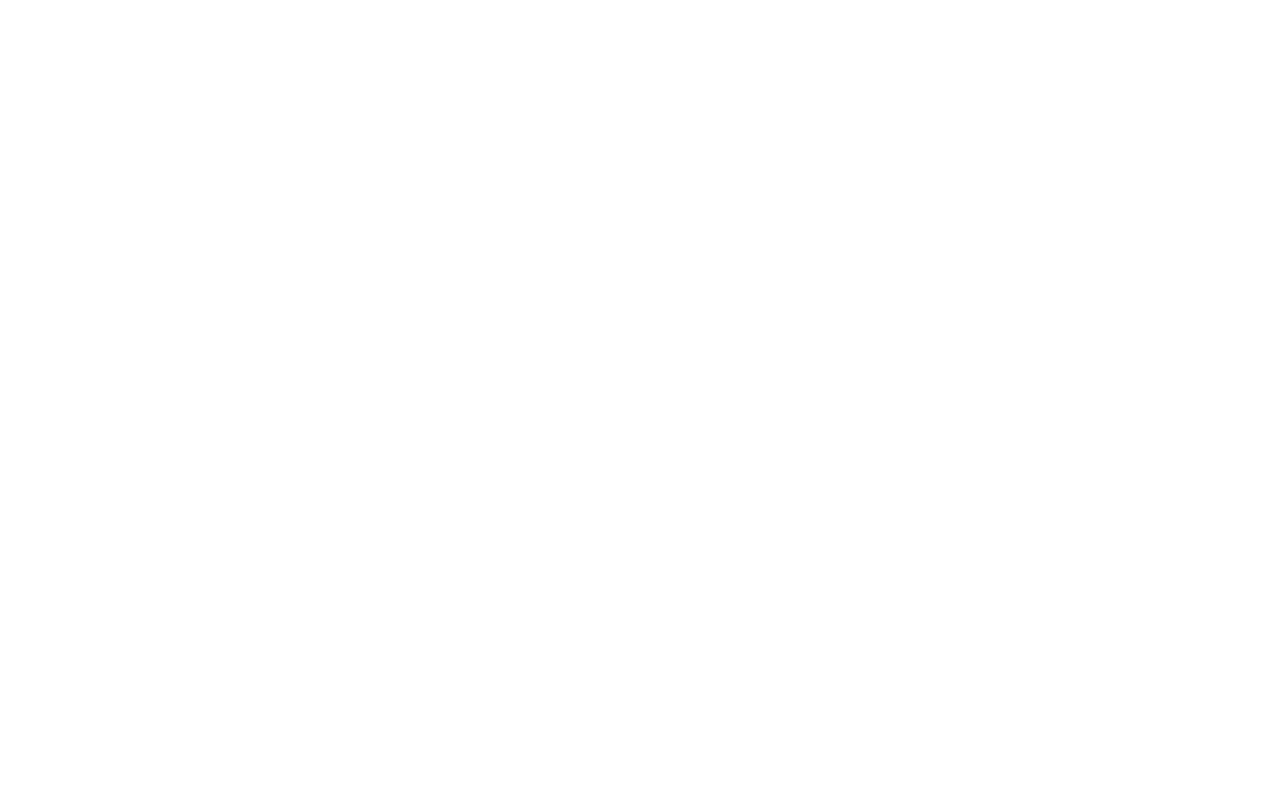
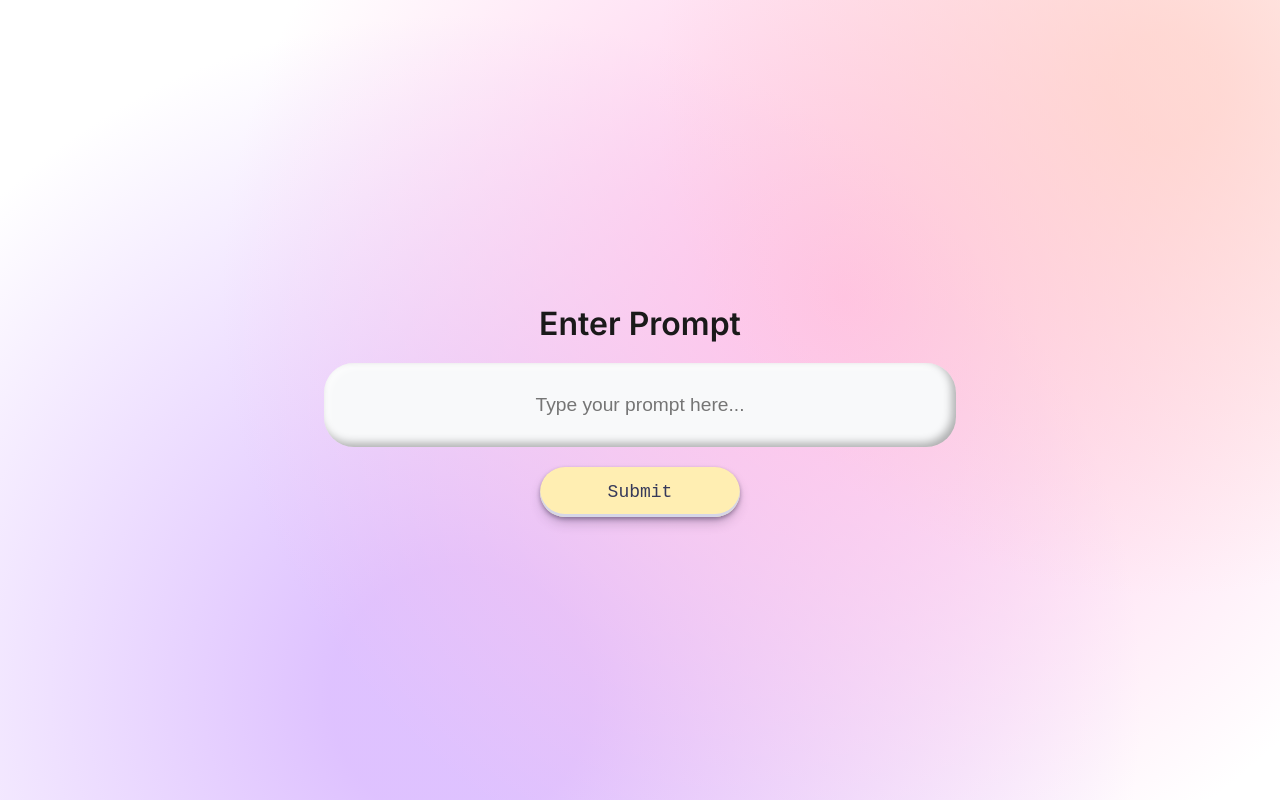
Before and after one commit to WindowsDotExe/HackED2025, a React (Create React App) app in the folder frontend/my-react-app/: page /prompt in a window 1280 px wide. Before the commit this address had no page. Built offline with nearby package versions, Linux system fonts and the light colour scheme.

Commit message:
made some more changes to css

```diff
--- a/frontend/my-react-app/src/App.jsx
+++ b/frontend/my-react-app/src/App.jsx
@@ -3,13 +3,15 @@
 import { BrowserRouter as Router, Route, Routes } from "react-router-dom";
 import LandingPage from './Pages/LandingPage';
 import ChatBot from './Pages/ChatBot';
+import Prompt from './Pages/Prompt';
 
 export default function App() {
   return (
     <Router>
       <Routes>
         <Route path="/" element={<LandingPage />} />
-        <Route path="/ChatBot" element={<ChatBot />} />
+        <Route path="/chatbot" element={<ChatBot />} />
+        <Route path="/prompt" element={<Prompt />} />
       </Routes>
     </Router>
   );
--- a/frontend/my-react-app/src/Pages/ChatBot.jsx
+++ b/frontend/my-react-app/src/Pages/ChatBot.jsx
@@ -5,7 +5,6 @@
 
 const ChatBot = () => {
   const [userInput, setUserInput] = useState("")
-  const [aiQuestion, setAiQuestion] = useState("")
   const [displayedQuestion, setDisplayedQuestion] = useState("")
   const [isTyping, setIsTyping] = useState(true)
   const [isSubmitted, setIsSubmitted] = useState(false)
@@ -21,7 +20,6 @@
   const fetchNextQuestion = async () => {
     setIsLoading(false) // Stop loading animation
     const newQuestion = "Tell me about a time when you solved a difficult problem."
-    setAiQuestion(newQuestion)
     setDisplayedQuestion("")
     setIsTyping(true)
     setUserInput("")
--- a/frontend/my-react-app/src/Pages/LandingPage.jsx
+++ b/frontend/my-react-app/src/Pages/LandingPage.jsx
@@ -53,9 +53,10 @@
           )}
         </div>
 
-        <Link to="/chatbot" className="interview-button rounded-box ">
-          Let's Interview!
-        </Link>
+        <Link to="/prompt" className="interview-button rounded-box ">
+  Let's Interview!
+</Link>
+
       </div>
     </div>
   )
--- /dev/null
+++ b/frontend/my-react-app/src/Pages/Prompt.jsx
@@ -0,0 +1,59 @@
+"use client"
+import "../Styles/Prompt.css"
+import { useState } from "react"
+
+const Prompt = () => {
+  const [prompt, setPrompt] = useState("")
+  const [loading, setLoading] = useState(false)
+
+  const handleSubmit = () => {
+    if (!prompt.trim()) return
+    setLoading(true)
+
+    // Simulate a short delay before navigating
+    setTimeout(() => {
+      window.location.href = "/chatbot"  // Redirect after animation
+    }, 2000)  // Adjust delay time as needed
+  }
+
+  return (
+    <div className="prompt-container">
+      <div className="moving-background"></div>
+
+      {/* Heading with transition effect */}
+      <h1 className="prompt-heading">Enter Prompt</h1>
+
+      {/* Large Search Bar Styled Input */}
+      <input
+        type="text"
+        className="prompt-input"
+        value={prompt}
+        onChange={(e) => setPrompt(e.target.value)}
+        placeholder="Type your prompt here..."
+        disabled={loading} // Disable input when loading
+      />
+
+      {/* Submit Button or Loading Animation */}
+      {!loading ? (
+        <button
+          className={`button-30 prompt-submit ${!prompt.trim() ? "disabled" : ""}`}
+          onClick={handleSubmit}
+          disabled={!prompt.trim()}
+        >
+          Submit
+        </button>
+      ) : (
+        <div className="loading-section">
+          <span className="loading-text">Building your questions</span>
+          <div className="loading-dots">
+            <span>.</span>
+            <span>.</span>
+            <span>.</span>
+          </div>
+        </div>
+      )}
+    </div>
+  )
+}
+
+export default Prompt
--- a/frontend/my-react-app/src/Styles/ChatBot.css
+++ b/frontend/my-react-app/src/Styles/ChatBot.css
@@ -135,13 +135,13 @@
     display: flex;
     justify-content: center;
     align-items: center;
-    gap: 12px;
+    gap: 10px;
     margin-top: 10px;
 }
 
 .dot {
-    width: 14px;
-    height: 14px;
+    width: 12px;
+    height: 12px;
     background-color: #1a1a1a;
     border-radius: 50%;
     animation: bounce 1.5s infinite ease-in-out;
--- /dev/null
+++ b/frontend/my-react-app/src/Styles/Prompt.css
@@ -0,0 +1,144 @@
+@import url("https://fonts.googleapis.com/css2?family=Inter:wght@400;500;600&display=swap");
+
+/* Main Layout & Background */
+.prompt-container {
+  min-height: 100vh;
+  display: flex;
+  flex-direction: column;
+  align-items: center;
+  justify-content: center;
+  position: relative;
+  overflow: hidden;
+  background-color: hsla(132, 0%, 100%, 1);
+  background-image: radial-gradient(circle at 91% 11%, hsla(13, 100%, 88%, 0.66) 4.038772213247173%, transparent 37.2265767974114%),
+                    radial-gradient(circle at 66% 37%, hsla(323, 100%, 88%, 1) 0%, transparent 63.33640956108327%),
+                    radial-gradient(circle at 36% 87%, hsla(268, 100%, 88%, 1) 12.107536057085522%, transparent 63.33640956108327%);
+  background-blend-mode: normal, normal, normal;
+}
+
+/* Heading with fade-in animation */
+.prompt-heading {
+  font-size: 2rem;
+  font-weight: bold;
+  color: #1a1a1a;
+  text-align: center;
+  margin-bottom: 20px;
+  opacity: 0;
+  transform: translateY(-20px);
+  animation: fadeIn 0.8s ease-in-out forwards;
+}
+
+@keyframes fadeIn {
+  0% {
+    opacity: 0;
+    transform: translateY(-20px);
+  }
+  100% {
+    opacity: 1;
+    transform: translateY(0);
+  }
+}
+
+/* Large Search Bar Input */
+.prompt-input {
+  width: 100%;
+  max-width: 600px;
+  height: 60px;
+  padding: 12px 16px;
+  font-size: 1.2rem;
+  border: none;
+  border-radius: 30px;
+  background: #f8f9fa;
+  color: #2C2F33;
+  box-shadow: inset -4px -4px 8px rgba(0, 0, 0, 0.3),
+              inset 4px 4px 8px rgba(255, 255, 255, 0.7);
+  outline: none;
+  transition: all 0.3s ease-in-out;
+  text-align: center;
+}
+
+/* Focus effect */
+.prompt-input:focus {
+  transform: scale(1.03);
+  box-shadow: inset -2px -2px 4px rgba(0, 0, 0, 0.3),
+              inset 2px 2px 4px rgba(255, 255, 255, 0.7);
+}
+
+/* Submit Button */
+.prompt-submit {
+  margin-top: 20px;
+  background-color: #ffeeb2;
+  width: 200px;
+  height: 50px;
+  font-size: 18px;
+  border-radius: 30px;
+  cursor: pointer;
+  transition: all 0.3s ease-in-out;
+}
+
+.prompt-submit:hover {
+  background-color: #ffdb70;
+  box-shadow: 0 0 12px rgba(255, 223, 70, 0.8);
+  transform: translateY(-2px);
+}
+
+.prompt-submit:active {
+  transform: translateY(2px);
+}
+
+/* Responsive Design */
+@media (max-width: 768px) {
+  .prompt-input {
+    width: 90%;
+  }
+
+  .prompt-submit {
+    width: 100%;
+  }
+}
+
+/* Loading Section */
+.loading-section {
+    margin-top: 20px;
+    font-size: 1.2rem;
+    font-weight: bold;
+    color: #1a1a1a;
+    display: flex;
+    flex-direction: column;
+    align-items: center;
+    justify-content: center;
+  }
+
+  /* Dots Animation */
+  .loading-dots {
+    display: flex;
+    font-size: 2rem;
+    font-weight: bold;
+    color: #1a1a1a;
+    animation: fadeDots 1.5s infinite;
+  }
+
+  .loading-dots span {
+    margin: 0 2px;
+    animation: bounce 1.5s infinite;
+  }
+
+  .loading-dots span:nth-child(1) {
+    animation-delay: 0s;
+  }
+  .loading-dots span:nth-child(2) {
+    animation-delay: 0.3s;
+  }
+  .loading-dots span:nth-child(3) {
+    animation-delay: 0.6s;
+  }
+
+  /* Keyframes for dot animation */
+  @keyframes bounce {
+    0%, 80%, 100% {
+      transform: translateY(0);
+    }
+    40% {
+      transform: translateY(-10px);
+    }
+  }
```
